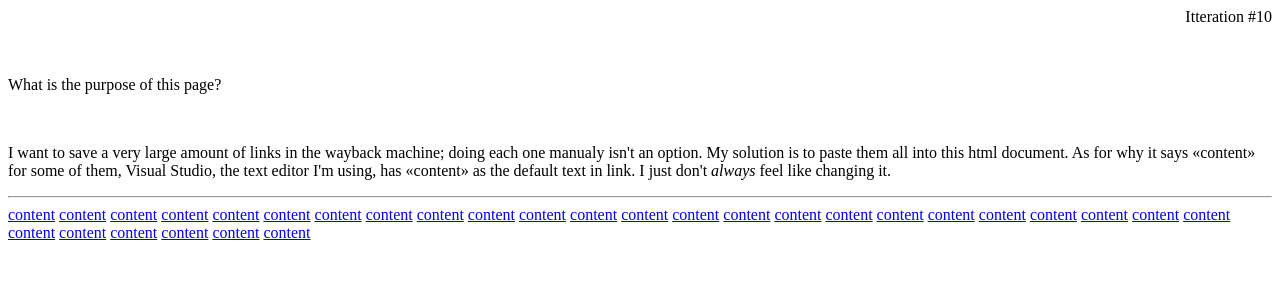
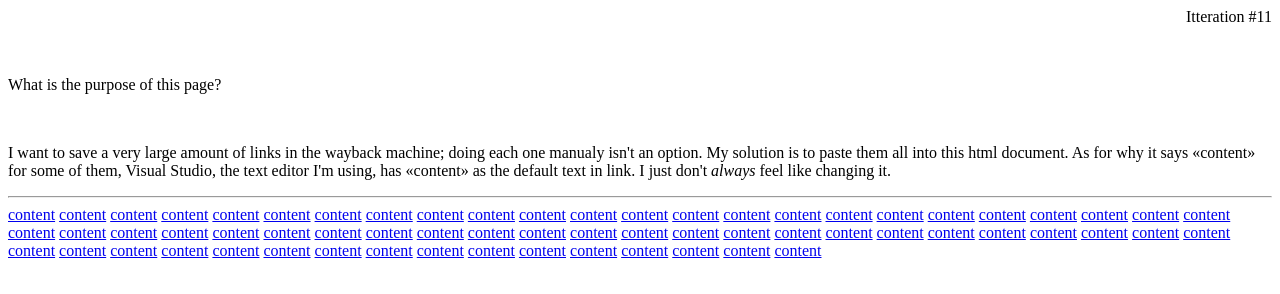
Before and after one commit to BuilderBoyHarry/random-links, a plain HTML site: page index.html in a window 1280 px wide. Drawn offline with Linux system fonts and the light colour scheme.

Commit message:
Update index.html

```diff
--- a/index.html
+++ b/index.html
@@ -5,45 +5,84 @@
 <body>
 
     <content>
-        <p style="text-align:right">Itteration #10</p>
+        <p style="text-align:right">Itteration #11</p>
         <br />
         <p>What is the purpose of this page?</p>
         <br />
-        <p>I want to save a very large amount of links in the wayback machine; doing each one manualy isn't an option. My solution is to paste them all into this html document. As for why it says &laquo;content&raquo; for some of them, Visual Studio, the text editor I'm using, has &laquo;content&raquo; as the default text in link. I just don't <i>always</i> feel like changing it.</p>
+        <p>I want to save a very large amount of links in the wayback machine; doing each one manualy isn't an option. My solution is to paste them all into this html
+        document. As for why it says &laquo;content&raquo; for some of them, Visual Studio, the text editor I'm using, has &laquo;content&raquo; as the default text in
+        link. I just don't <i>always</i> feel like changing it.</p>
     </content>
 
     <hr />
 
-    <a href="https://youtu.be/9PDgDLrjhOQ">content</a>
-    <a href="https://tinyurl.com/2d6m57xk">content</a>
-    <a href="https://tinyurl.com/ype766rm">content</a>
-    <a href="https://tinyurl.com/mvmt7wxe">content</a>
-    <a href="https://tinyurl.com/3jk33w46">content</a>
-    <a href="https://tinyurl.com/yhrf9vce">content</a>
-    <a href="https://tinyurl.com/6fwymmz8">content</a>
-    <a href="https://tinyurl.com/yv44675z">content</a>
-    <a href="https://tinyurl.com/yen5hf3r">content</a>
-    <a href=" https://duckduckgo.com/?t=ffab&q=dirga+font&atb=v319-1&ia=web">content</a>
-    <a href="https://www.mediawiki.org/wiki/Help:VisualEditor/User_guide/Citation_templates">content</a>
-    <a href="https://duckduckgo.com/?q=mediawiki+template+optional+parameters&t=ffab&atb=v319-1&ia=web">content</a>
-    <a href="https://www.mediawiki.org/wiki/Template:Optional">content</a>
-    <a href="https://www.mediawiki.org/wiki/Help:Templates#Anonymous_parameters">content</a>
-    <a href="https://www.bigideasmath.com/protected/content/dcs_cc2/a1/c10/q1/pc_10_q1.html">content</a>
-    <a href="https://docs.google.com/document/d/10IGNIcGofGA_Ll_FJMvddGMSvfUgoTqwWVPe4tJKlPA/edit">content</a>
-    <a href="https://docs.google.com/spreadsheets/d/1JYJYuZpSOVEeAQzf3PpkJrv3jCQfBoQmV6dzjed6rA4/edit#gid=0">content</a>
-    <a href="https://duckduckgo.com/?t=ffab&q=mediawiki+citation+template&atb=v319-1&ia=web">content</a>
-    <a href="https://www.dictionary.com/browse/durga">content</a>
-    <a href="https://www.dictionary.com/browse/devi">content</a>
-    <a href="https://www.dictionary.com/misspelling?term=dirga">content</a>
-    <a href="https://duckduckgo.com/?t=ffab&q=mediawiki+templates&atb=v319-1&ia=web">content</a>
-    <a href="https://translate.google.com/?hl=en&tab=kT&sl=auto&tl=es&text=rabit&op=translate">content</a>
-    <a href="https://translate.google.com/?hl=en&tab=kT&sl=en&tl=es&text=rabit&op=translate">content</a>
-    <a href="https://translate.google.com/?hl=en&tab=kT&sl=en&tl=es&text=rabbit&op=translate">content</a>
-    <a href="https://translate.google.com/?hl=en&tab=kT&sl=en&tl=la&text=roman%20empire&op=translate">content</a>
-    <a href="https://translate.google.com/?hl=en&tab=kT&sl=en&tl=la&text=roman%20empire&op=translate">content</a>
-    <a href="https://translate.google.com/?hl=en&tab=kT&sl=en&tl=la&text=roman%20Latin&op=translate">content</a>
-    <a href="https://translate.google.com/?hl=en&tab=kT&sl=en&tl=gd&text=gaelic&op=translate">content</a>
-    <a href="https://www.bigideasmath.com/protected/content/dcs_cc2/a1/c10/q1/pc_10_q1.html">content</a>
+    <a href="https://commons.wikimedia.org/wiki/Template_talk:Dead_link">content</a>
+    <a href="https://www.mediawiki.org/wiki/Template:Dead_link">content</a>
+    <a href="https://duckduckgo.com/?t=ffab&q=wikimedia+dead+link&atb=v319-1&ia=web">content</a>
+    <a href="https://commons.wikimedia.org/wiki/Special:UploadWizard">content</a>
+    <a href="https://tinyurl.com/bdfffmnr">content</a>
+    <a href="https://commons.wikimedia.org/wiki/Commons:Copyright_tags/Various_free_licenses">content</a>
+    <a href="https://tinyurl.com/55vxb93h">content</a>
+    <a href="https://www.dictionary.com/browse/usurped">content</a>
+    <a href="https://visualstudio.microsoft.com/thank-you-downloading-visual-studio/?sku=Community&channel=Release&version=VS2022&source=VSLandingPage&cid=2030&passive=false">content</a>
+    <a href="https://visualstudio.microsoft.com/vs/?sessionId=34931e5a-14c4-497b-8f70-53486192b619">content</a>
+    <a href="https://en.gravatar.com/site/implement">content</a>
+    <a href="https://duckduckgo.com/?t=ffab&q=google+domains&atb=v319-1&ia=web">content</a>
+    <a href="https://en.gravatar.com/site/implement/images/">content</a>
+    <a href="https://en.gravatar.com/emails">content</a>
+    <a href="https://www.gravatar.com/avatar/205e460b479e2e5b48aec07710c08d50">content</a>
+    <a href="https://en.gravatar.com/userimage/438fb5f4d86422b88af77a49d98cb8ac.png">content</a>
+    <a href="https://www.gravatar.com/avatar/205e460b479e2e5b48aec07710c08d50">content</a>
+    <a href="https://en.wikisource.org/wiki/Main_Page">content</a>
+    <a href="https://en.wikipedia.org/wiki/Wikipedia:Teahouse">content</a>
+    <a href="https://en.wikipedia.org/wiki/Help:IPA">content</a>
+    <a href="https://en.wikipedia.org/wiki/Special:Notifications">content</a>
+    <a href="https://en.wikipedia.org/wiki/Template:Flagcountry">content</a>
+    <a href="https://www.dictionary.com/browse/irony">content</a>
+    <a href="https://www.dictionary.com/browse/toy">content</a>
+    <a href="https://duckduckgo.com/?t=ffab&q=wikipedia+insert+flag&atb=v319-1&ia=web">content</a>
+    <a href="https://duckduckgo.com/?t=ffab&q=wikimedia+spanish+flag&atb=v319-1&ia=web">content</a>
+    <a href="https://en.wikipedia.org/wiki/Template%3AFlagicon">content</a>
+    <a href="https://en.wikipedia.org/wiki/Spain">content</a>
+    <a href="https://duckduckgo.com/?t=ffab&q=empty+character&atb=v319-1&ia=web">content</a>
+    <a href="https://meta.wikimedia.org/wiki/Discord#WikiAuthBot">content</a>
+    <a href="https://emptycharacter.com/">content</a>
+    <a href="https://www.vulgarlang.com/ipa/">content</a>
+    <a href="https://discord.com/invite/esYkNJzGwu">content</a>
+    <a href="https://en.wikipedia.org/wiki/Template:Flagg">content</a>
+    <a href="https://en.wikipedia.org/wiki/Template:Infobox_Wikipedia_user">content</a>
+    <a href="https://duckduckgo.com/?t=ffab&q=De%C5%BEing&atb=v319-1&ia=web">content</a>
+    <a href="https://translate.google.com/?hl=en&tab=kT&sl=auto&tl=en&text=De%C5%BEing&op=translate">content</a>
+    <a href="https://en.wikipedia.org/wiki/Template:Internet_access">content</a>
+    <a href="https://translate.google.com/?hl=en&tab=kT&sl=en&tl=uk&text=Glory%20to%20Ukraine&op=translate">content</a>
+    <a href="https://en.wikipedia.org/wiki/Template:User_page">content</a>
+    <a href="https://tinyurl.com/t2sk7cza">content</a>
+    <a href="https://tinyurl.com/4frafb4j">content</a>
+    <a href="https://pic.sogou.com/ris?flag=1&from=pic_result_list&query=http%3A%2F%2Fimg03.sogoucdn.com%2Fapp%2Fa%2F100520146%2F991a6364c53f74b7fd32f12e03875865">content</a>
+    <a href="https://tineye.com/search/dbf2099113883b8d6f00bcd2dc1ab6bbcdac7ec0?sort=score&order=desc&page=1">content</a>
+    <a href="https://tinyurl.com/3rwuvsjn">content</a>
+    <a href="https://www.alamy.com/search.html?imageurl=172da6b1-1aa8-41c6-9995-4c29a3832ef7.png">content</a>
+    <a href="https://tinyurl.com/jbvv3vey">content</a>
+    <a href="https://tinyurl.com/vfhu4cxj">content</a>
+    <a href="https://en.wikipedia.org/wiki/Wikipedia:Arbitration_Committee">content</a>
+    <a href="https://www.dictionary.com/misspelling?term=logicity">content</a>
+    <a href="https://duckduckgo.com/?t=ffab&q=mediawiki+dead+link&atb=v319-1&ia=web">content</a>
+    <a href="https://www.mediawiki.org/wiki/Template:Dead_link">content</a>
+    <a href="https://en.wikipedia.org/wiki/Finnish">content</a>
+    <a href="https://en.wikipedia.org/wiki/Finnish_language">content</a>
+    <a href="https://translate.google.com/?hl=en&tab=kT&sl=auto&tl=en&op=translate">content</a>
+    <a href="https://translate.google.com/?hl=en&tab=kT&sl=auto&tl=en&text=Oyj&op=translate">content</a>
+    <a href="https://translate.google.com/?hl=en&tab=kT&sl=auto&tl=en&text=%20S%C3%A4%C3%A4tiedot&op=translate">content</a>
+    <a href="https://translate.google.com/?hl=en&tab=kT&sl=auto&tl=en&text=Kaikki%20oikeudet%20pid%C3%A4tet%C3%A4%C3%A4n&op=translate">content</a>
+    <a href="https://translate.google.com/?hl=en&tab=kT&sl=auto&tl=en&op=translate">content</a>
+    <a href="https://en.wikipedia.org/wiki/Template:Cite_web">content</a>
+    <a href="https://translate.google.com/?hl=en&tab=kT&sl=auto&tl=en&text=hyva%CC%88ksy%20valitut&op=translate">content</a>
+    <a href="https://translate.google.com/?hl=en&tab=kT&sl=auto&tl=en&text=hyva%CC%88ksy%20kaikki&op=translate">content</a>
+    <a href="https://translate.google.com/?hl=en&tab=kT&sl=auto&tl=en&text=hyvaksy&op=translate">content</a>
+    <a href="https://translate.google.com/?hl=en&tab=kT&sl=auto&tl=en&op=translate">content</a>
+
+
+
 
 
 
```
